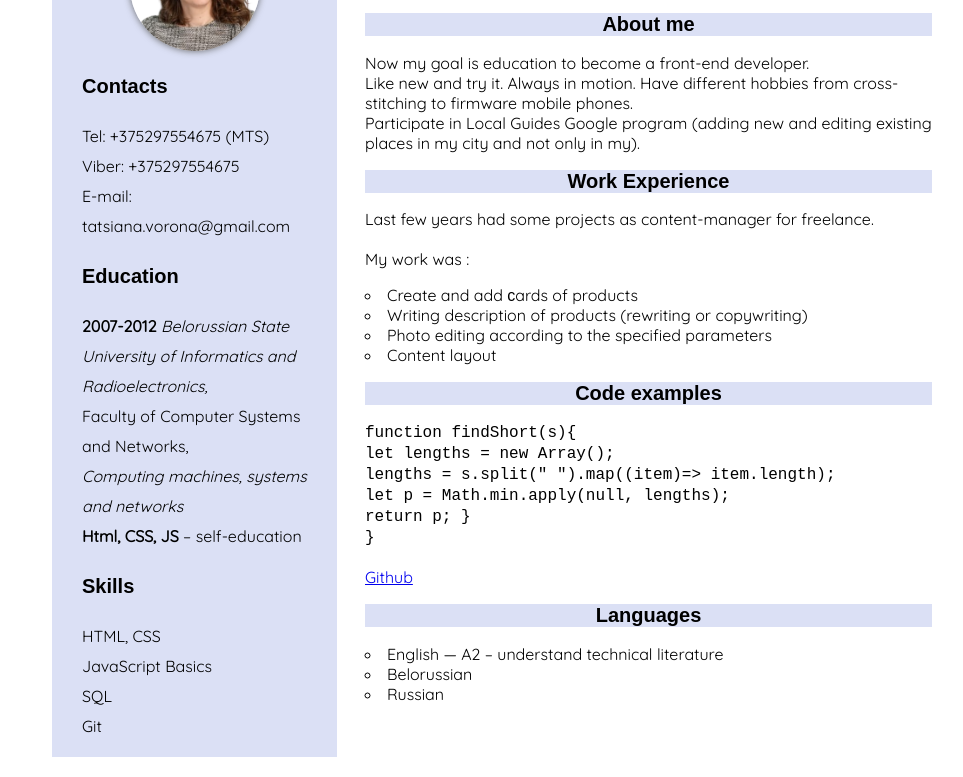
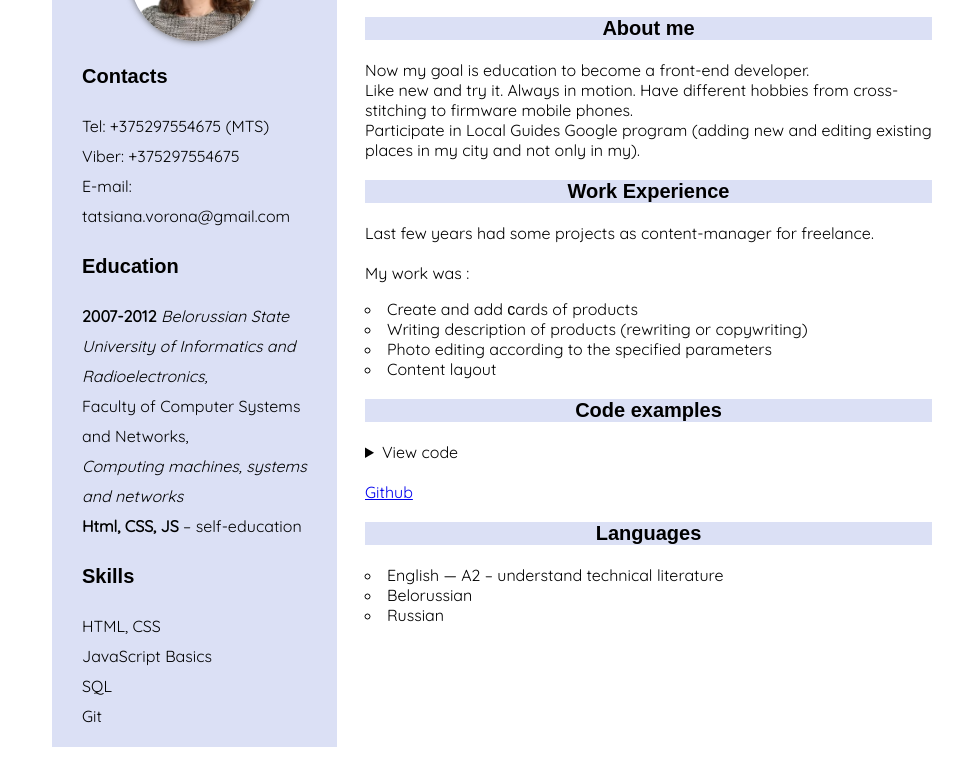
Before and after one commit to taccianka/rsschool-cv, a plain HTML site: page index.html in a window 1280 px wide. Shown: the part 127-904 px from the top of the page, without its empty margins (158-1121 px from the left). After the commit the page ends 874 px from the top, so only its background shows below. Drawn offline with Linux system fonts and the light colour scheme; a web font is replaced by a local one.

Commit message:
refactor: change structure of the project

```diff
--- a/css/style.css
+++ b/css/style.css
@@ -8,10 +8,13 @@
 }
 
 section {
-  padding: 20px 30px 0;
-  margin: 20px;
+  padding-top: 20px;
+  padding-left: 30px;
+  padding-right: 30px;
+  margin-top: 10px;
+  margin-left: 20px;
   float: left;
-  max-height: 100%;
+  min-height: 100%;
   width: 25%;
   line-height: 30px;
   background: #dbe0f5;
--- a/index.html
+++ b/index.html
@@ -4,7 +4,6 @@
     <meta charset="UTF-8">
     <meta http-equiv="X-UA-Compatible" content="IE=edge">
     <meta name="viewport" content="width=device-width, initial-scale=1.0">
-    <meta charset="utf-8">
     <title>CV Tatyana Vorona</title>
     <link href="css/style.css" rel="stylesheet">
     <link rel="preconnect" href="https://fonts.gstatic.com">
@@ -17,41 +16,30 @@
     <!-- Horizontal alignment of an element -->
     <div id="wrapper">
 
+      <!-- Left section with photo, contacts, education and skills -->
       <section>
 
         <!-- Photo -->
         <img id="image" src="img/cv_photo.png" alt="Фото">
 
-
-        <!--Contacs container-->
-        <div>
         <h3 class="headers aside">Contacts</h3>
         <ul>
           <li>Tel: +375297554675 (MTS)</li>
           <li>Viber: +375297554675</li>
           <li>E-mail: tatsiana.vorona@gmail.com</li>
         </ul>
-        </div>
 
-        <!--Education container-->
-        <div>
         <h3 class="headers aside">Education</h3>
           <ul>
             <li>
               <b>2007-2012</b>
-              <i
-                >Belorussian State University of Informatics and
-                Radioelectronics,</i
-              ><br />
+              <i>Belorussian State University of Informatics and Radioelectronics,</i><br>
               Faculty of Computer Systems and Networks,<br>
               <i>Computing machines, systems and networks</i>
             </li>
             <li><b>Html, CSS, JS</b> – self-education</li>
           </ul>
-        </div>
 
-        <!--Skills container-->
-        <div>
         <h3 class="headers aside">Skills</h3>
           <ul>
             <li>HTML, CSS</li>
@@ -59,7 +47,6 @@
             <li>SQL</li>
             <li>Git</li>
           </ul>
-        </div>
       </section>
 
       <!-- Header -->
@@ -70,19 +57,15 @@
       </header>
 
       <article>
-        <!--About me container-->
-        <div>
-          <h2 class="headers article">About me</h2>
+
+        <h3 class="headers article">About me</h3>
         Now my goal is education to become a front-end developer.<br>
         Like new and try it. Always in motion. Have different hobbies from
         cross-stitching to firmware mobile phones.<br>
         Participate in Local Guides Google program (adding new and editing
         existing places in my city and not only in my).<br>
-        </div>
 
-        <!--Work Experience container-->
-        <div>
-          <h2 class="headers article">Work Experience</h2>
+        <h3 class="headers article">Work Experience</h3>
         Last few years had some projects as content-manager for freelance.<br><br>
         My work was :
           <ul class="list_circle">
@@ -91,31 +74,29 @@
             <li>Photo editing according to the specified parameters</li>
             <li>Content layout</li>
           </ul>
-        </div>
 
-        <!--Code Examples container-->
-        <div>
-          <h2 class="headers article">Code examples</h2>
+        <h3 class="headers article">Code examples</h3>
+        <details>
+          <summary>View code</summary>
           <code>
             function findShort(s){<br>
             let lengths = new Array();<br>
             lengths = s.split(" ").map((item)=> item.length);<br>
             let p = Math.min.apply(null, lengths);<br>
             return p; }<br>
-            }</code
-          ><br><br>
+            }
+          </code>
+        </details><br>
+
         <a href="https://github.com/taccianka">Github</a><br>
-        </div>
 
-        <!--Languages container-->
-        <div>
-          <h2 class="headers article">Languages</h2>
+        <h3 class="headers article">Languages</h3>
           <ul class="list_circle">
             <li>English — A2 – understand technical literature</li>
             <li>Belorussian</li>
             <li>Russian</li>
           </ul>
-        </div>
+
       </article>
     </div>
   </body>
```
Lines whose indentation alone changed are shown as unchanged.
